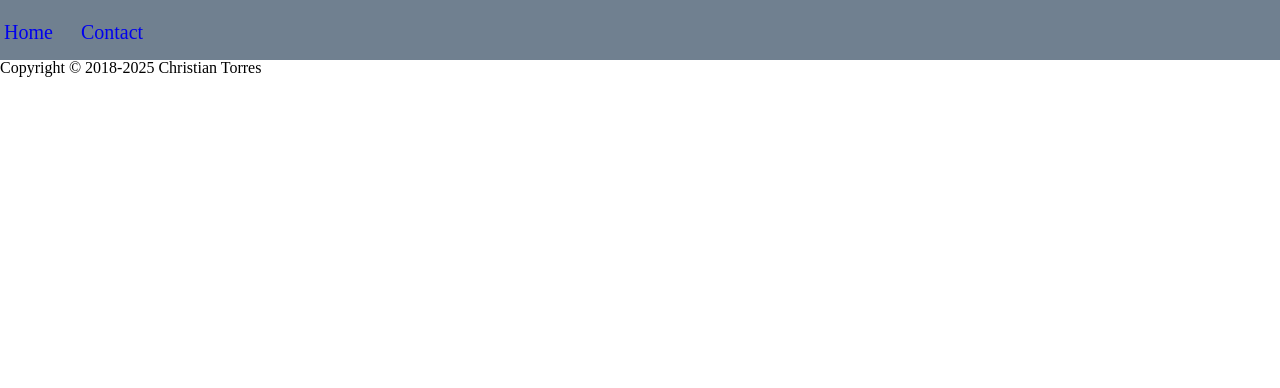
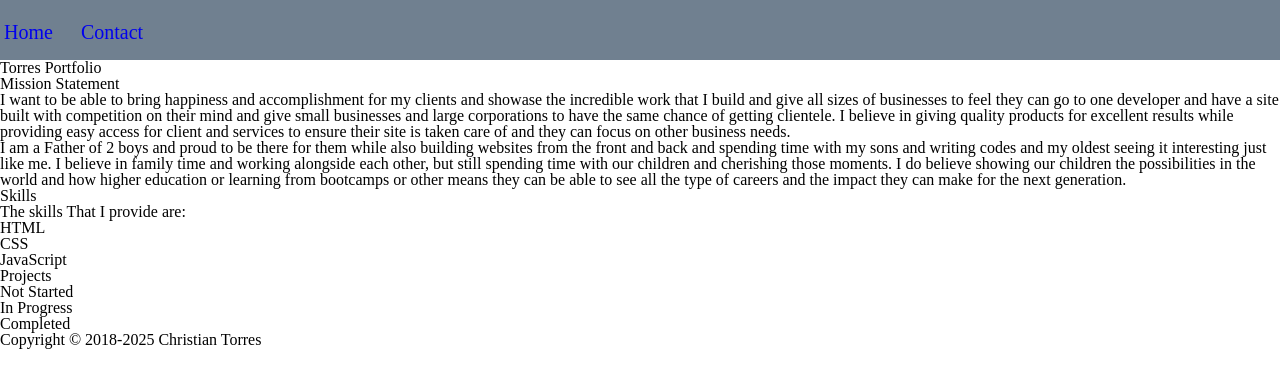
Before and after one commit to TorresChristian1/CodecademyPortfolio, a plain HTML site: page index.html in a window 1280 px wide. Drawn offline with Linux system fonts and the light colour scheme.

Commit message:
Added the changelog to README.md and worked on HTML files

```diff
--- a/index.html
+++ b/index.html
@@ -14,11 +14,38 @@
             <li><a href="./pages/contact.html">Contact</a></li>
         </ul>
     </nav>
+        <h1 id="mainHeading">Torres Portfolio</h1>
+        <h2 id="missionStatement">Mission Statement</h2>
+        <p id="mspara">I want to be able to bring happiness and accomplishment for my clients and showase the incredible work that I build and give all sizes
+            of businesses to feel they can go to one developer and have a site built with competition on their mind and give small businesses and large
+            corporations to have the same chance of getting clientele. I believe in giving quality products for excellent results while providing easy access
+            for client and services to ensure their site is taken care of and they can focus on other business needs.
+        </p>
+        <h2 id="about">
+            <p id="aboutpara">I am a Father of 2 boys and proud to be there for them while also building websites from the front and back and spending time
+                with my sons and writing codes and my oldest seeing it interesting just like me. I believe in family time and working alongside each other, but
+                still spending time with our children and cherishing those moments. I do believe showing our children the possibilities in the world and how
+                higher education or learning from bootcamps or other means they can be able to see all the type of careers and the impact they can make for
+                the next generation.
+            </p>
+        </h2>
+        <h2 id="skillsTab">Skills</h2>
+        <p id="skillspara">The skills That I provide are:
+            <ul id="skillsList">
+                <li>HTML</li>
+                <li>CSS</li>
+                <li>JavaScript</li>
+            </ul>
+        </p>
+        <h2 id="projects">Projects</h2>
+        <h3 id="notStarted">Not Started</h3>
+        <h3 id="inProgress">In Progress</h3>
+        <h3 id="completed">Completed</h3>
     <footer>
      <p>Copyright &copy; 2018-<script>
         document.write(new Date().getFullYear())
       </script> Christian Torres</p>
-      <script src="./js/main.js"></script>
     </footer>
+    <script src="./js/main.js"></script>
 </body>
 </html>
```
Also changed, not shown: pages/contact.html (+26 -0 lines), 1 other file.
